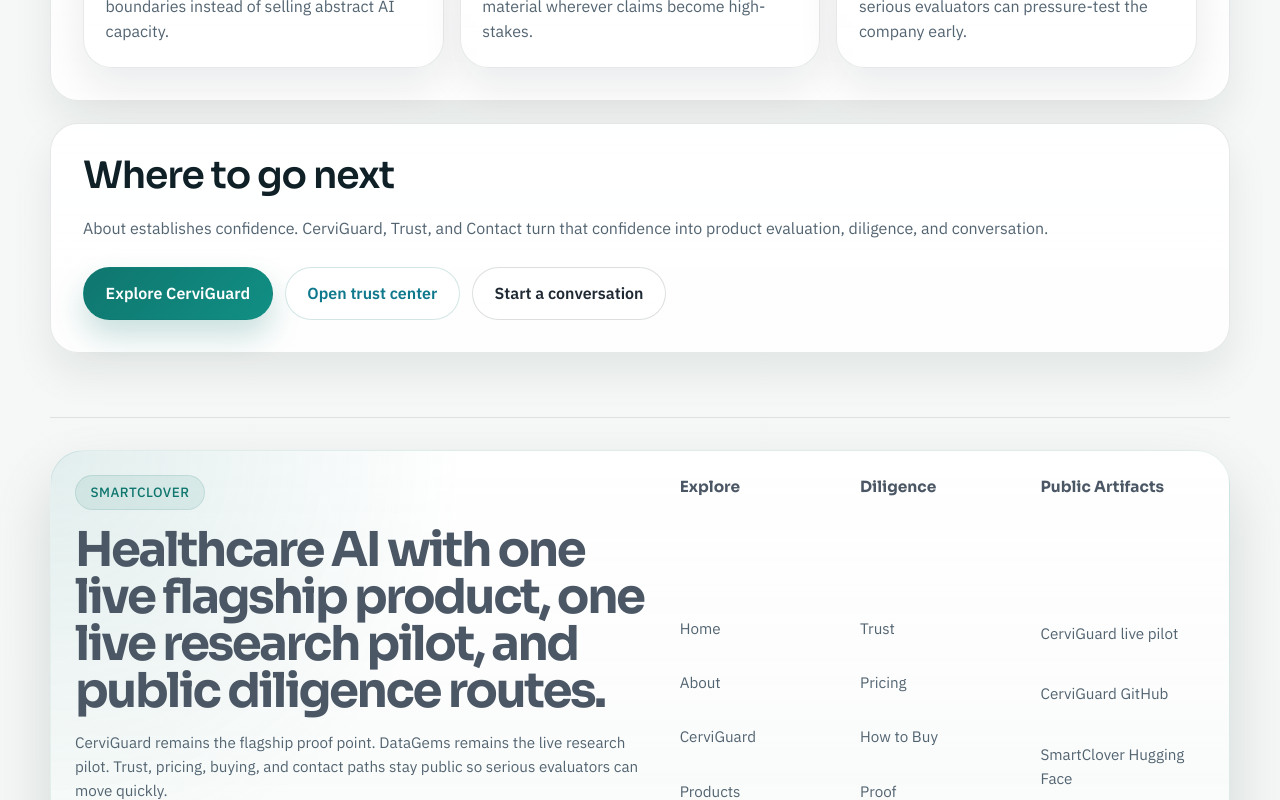
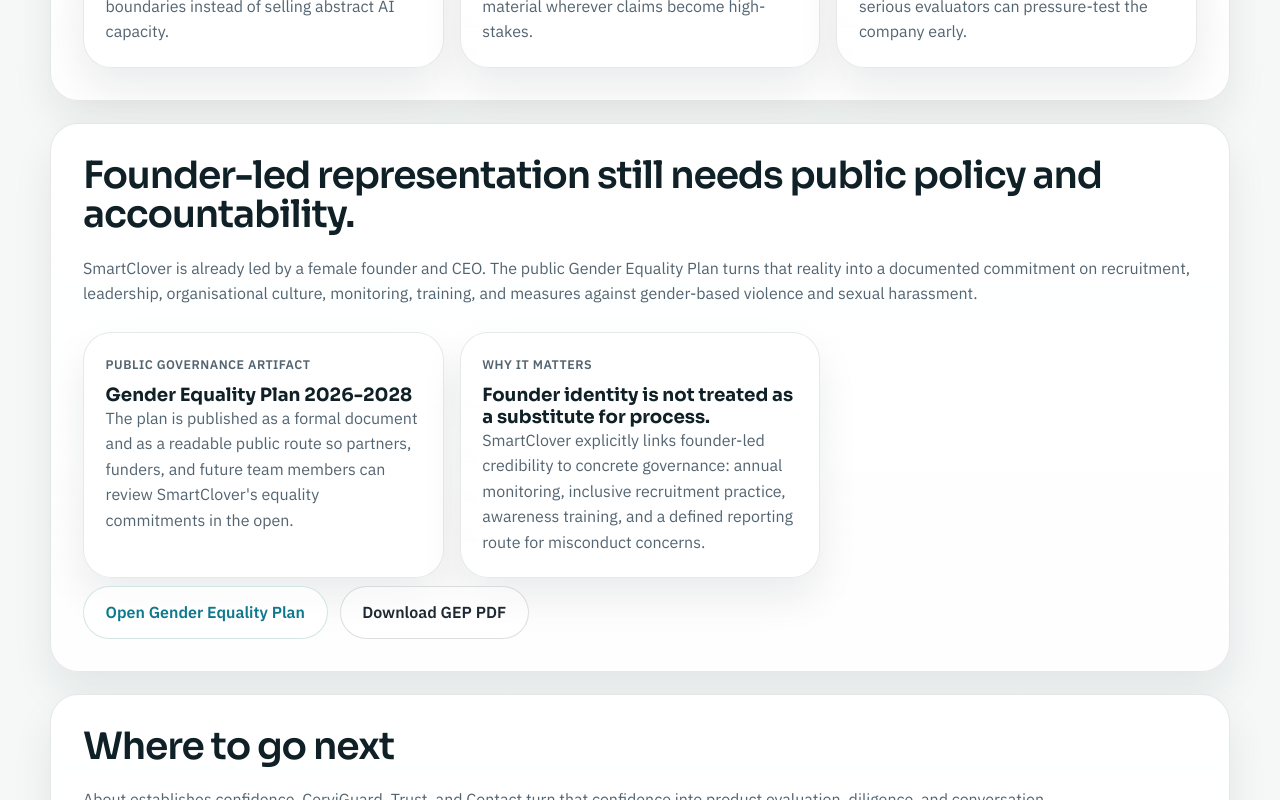
Before and after one commit to SmartCloverAI/SmartClover, a Next.js app: page /about in a window 1280 px wide. Shown: the part 3000-3800 px from the top of the page. Built offline with nearby package versions, Linux system fonts and the light colour scheme; no server answers.

Commit message:
feat: surface gep across about trust and footer

```diff
--- a/components/Layout.jsx
+++ b/components/Layout.jsx
@@ -41,6 +41,8 @@
       { label: 'CerviGuard live pilot', href: 'https://cerviguard.link', external: true },
       { label: 'CerviGuard GitHub', href: 'https://github.com/SmartCloverAI/CerviGuard', external: true },
       { label: 'SmartClover Hugging Face', href: 'https://huggingface.co/smartclover', external: true },
+      { label: 'Gender Equality Plan', href: '/gender-equality-plan' },
+      { label: 'GEP PDF', href: '/docs/SmartClover_Gender_Equality_Plan_2026_2028.pdf', external: true },
       { label: 'Contact SmartClover', href: '/contact' }
     ]
   }
--- a/pages/about.jsx
+++ b/pages/about.jsx
@@ -240,6 +240,48 @@
       </div>
     </section>
 
+    <section className="surface-card" aria-labelledby="about-gep-heading">
+      <div className="section-heading">
+        <h2 id="about-gep-heading">Founder-led representation still needs public policy and accountability.</h2>
+        <p>
+          SmartClover is already led by a female founder and CEO. The public Gender Equality Plan turns that reality into
+          a documented commitment on recruitment, leadership, organisational culture, monitoring, training, and measures
+          against gender-based violence and sexual harassment.
+        </p>
+      </div>
+      <div className="story-grid">
+        <article className="story-card">
+          <p className="kicker">Public governance artifact</p>
+          <h3>Gender Equality Plan 2026-2028</h3>
+          <p>
+            The plan is published as a formal document and as a readable public route so partners, funders, and future
+            team members can review SmartClover's equality commitments in the open.
+          </p>
+        </article>
+        <article className="story-card">
+          <p className="kicker">Why it matters</p>
+          <h3>Founder identity is not treated as a substitute for process.</h3>
+          <p>
+            SmartClover explicitly links founder-led credibility to concrete governance: annual monitoring, inclusive
+            recruitment practice, awareness training, and a defined reporting route for misconduct concerns.
+          </p>
+        </article>
+      </div>
+      <div className="cta-links">
+        <Link href="/gender-equality-plan" className="button secondary">
+          Open Gender Equality Plan
+        </Link>
+        <a
+          href="/docs/SmartClover_Gender_Equality_Plan_2026_2028.pdf"
+          className="button tertiary"
+          target="_blank"
+          rel="noopener noreferrer"
+        >
+          Download GEP PDF
+        </a>
+      </div>
+    </section>
+
     <section className="surface-card" aria-labelledby="about-next-step-heading">
       <div className="section-heading">
         <h2 id="about-next-step-heading">Where to go next</h2>
--- a/pages/trust/index.jsx
+++ b/pages/trust/index.jsx
@@ -26,6 +26,11 @@
     href: '/trust/incident-response',
     title: 'Incident Response',
     description: 'Severity model, response lifecycle, and corrective-action governance.'
+  },
+  {
+    href: '/gender-equality-plan',
+    title: 'Gender Equality Plan',
+    description: 'Public GEP covering governance, monitoring, training, inclusive recruitment, and anti-harassment measures.'
   }
 ];
 
--- a/version.json
+++ b/version.json
@@ -1,3 +1,3 @@
 {
-  "version" : "3.6"
+  "version" : "3.7"
 }
```
Also changed, not shown: 1 other file (tests, documents, lock files or other folders).
